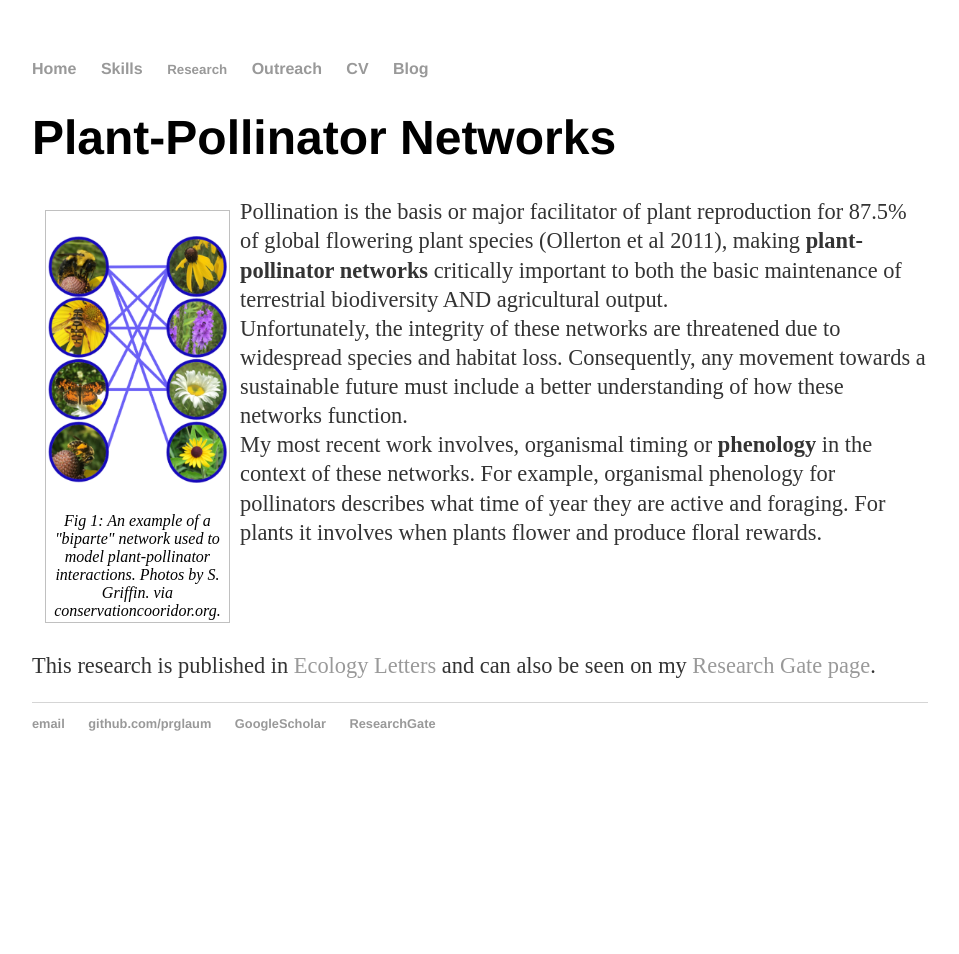
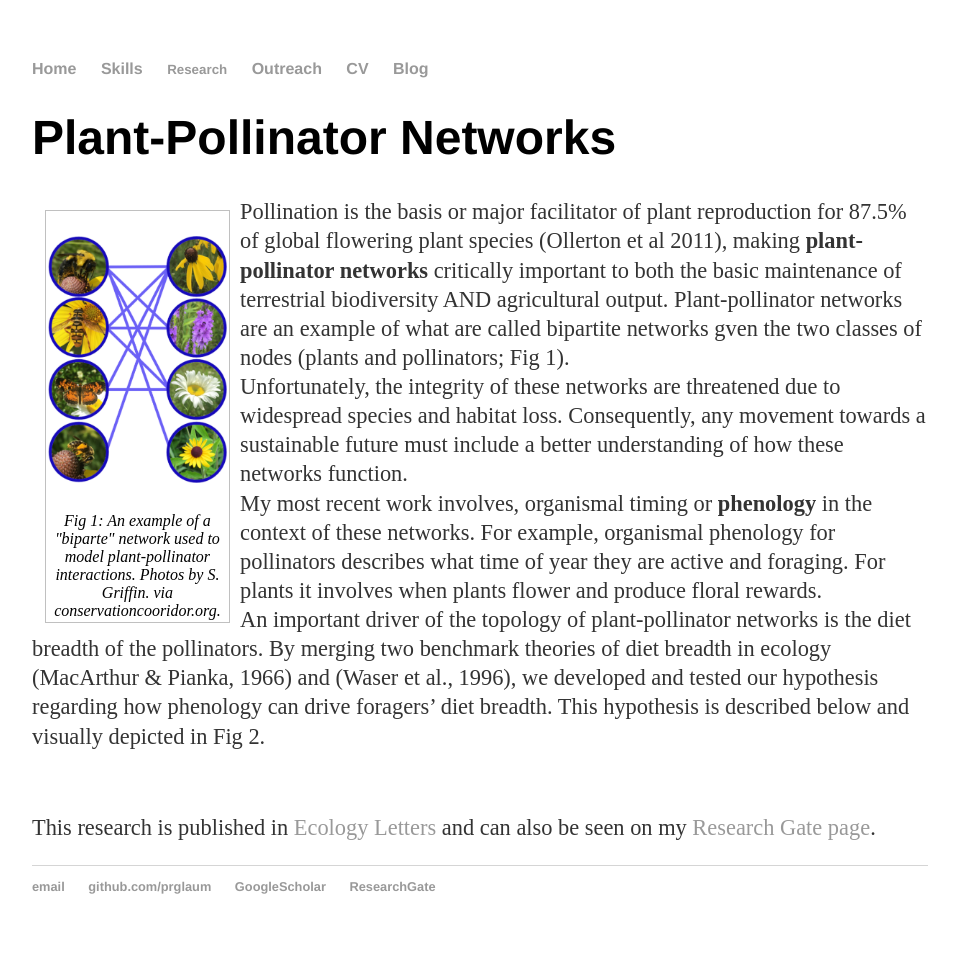
Before and after one commit to prglaum/prglaum.github.io, a Jekyll site: the page built from research/pollination/index.html, in a window 1280 px wide. Shown: the whole page, without its empty margins (160-1119 px from the left). Built offline with Jekyll 4.4.1, drawn with Linux system fonts in a browser that asks for light colours; before the commit the page ends 900 px from its top, so only the background shows below that.

Commit message:
Update index.html

```diff
--- a/research/pollination/index.html
+++ b/research/pollination/index.html
@@ -12,12 +12,15 @@ title: Pollination Networks
 </figure20>
 
 <p>Pollination is the basis or major facilitator of plant reproduction for 87.5% of global flowering plant species (Ollerton et al 2011), making <b>plant-pollinator networks</b>
-	critically important to both the basic maintenance of terrestrial biodiversity AND agricultural output.
+	critically important to both the basic maintenance of terrestrial biodiversity AND agricultural output. Plant-pollinator networks are an example of what are called
+	bipartite networks gven the two classes of nodes (plants and pollinators; Fig 1).
 	<br>Unfortunately, the integrity of these networks are threatened due to widespread species and habitat loss. Consequently, any movement towards a sustainable
 	future must include a better understanding of how these networks function.
 	<br>My most recent work involves, organismal timing or <b>phenology</b> in the context of these networks. For example, organismal phenology for pollinators
 	describes what time of year they are active and foraging. For plants it involves when plants flower and produce floral rewards.
-
+	<br> An important driver of the topology of plant-pollinator networks is the diet breadth of the pollinators. By merging two benchmark theories of diet breadth
+	in ecology (MacArthur & Pianka, 1966) and (Waser et al., 1996), we developed and tested our hypothesis regarding how phenology can drive foragers’ diet breadth.
+	This hypothesis is described below and visually depicted in Fig 2.
 </p>
 <br style="clear:left">
 
```
